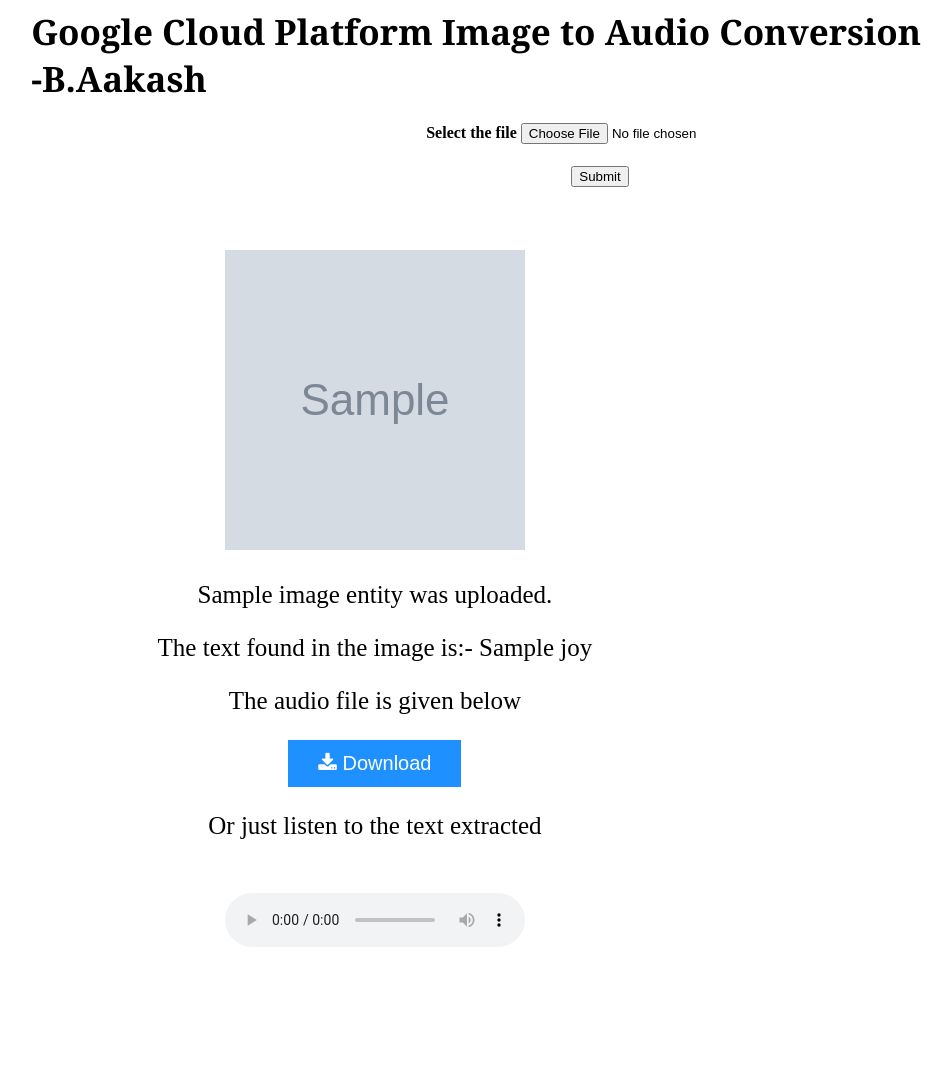
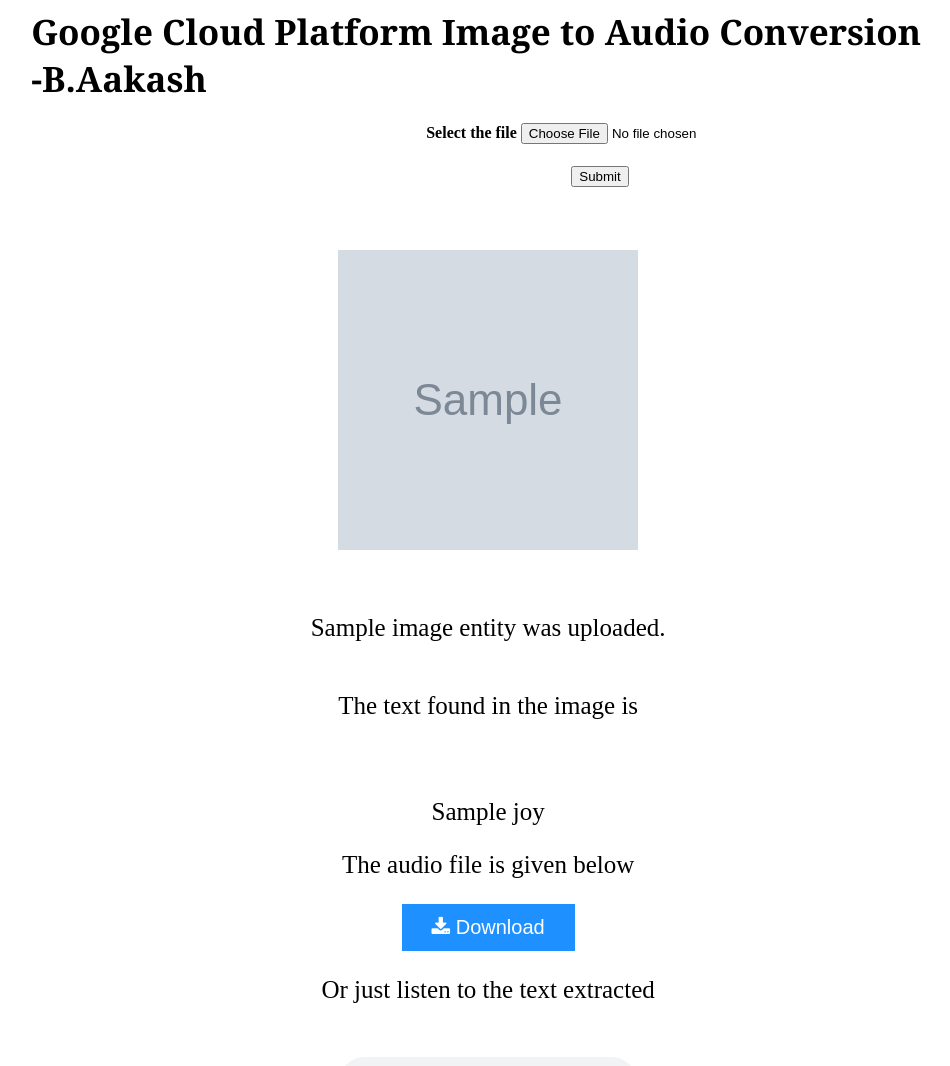
Before and after one commit to itsmeaakash77/GCP-PROJECT, a Flask app: template templates/homepage.html in a window 1280 px wide. Shown: the top 1066 px of the page, without its empty margins (40-990 px from the left). Before the commit the page ends 947 px from the top, so only its background shows below. Run offline with Flask 2, Linux system fonts and the light colour scheme; the template is opened without the code that fills it: most values are stand-ins (such as "Sample title", 1, 10 or a date in 2020); grey boxes marked "Sample" are stand-in pictures.

Commit message:
Update homepage.html

```diff
--- a/templates/homepage.html
+++ b/templates/homepage.html
@@ -54,8 +54,9 @@
 		{% for image_entity in image_entities %}
 		<div class="font">
 		    <img src="{{image_entity['image_public_url']}}" width=300 height=300>
-		    <p class="te">{{image_entity['blob_name']}} was uploaded.</p>
-		    <p>The text found in the image is:-  {{image_entity['joy']}}</p>
+		    <p class="text-div">{{image_entity['blob_name']}} was uploaded.</p>
+			<p>The text found in the image is</p><br>
+			<p>{{image_entity['joy']}}</p>
 		    <p>The audio file is given below</p>
 		    <a href="{{image_entity['timestamp']}}" >
 		    <link rel="stylesheet" href="https://cdnjs.cloudflare.com/ajax/libs/font-awesome/4.7.0/css/font-awesome.min.css">
```
